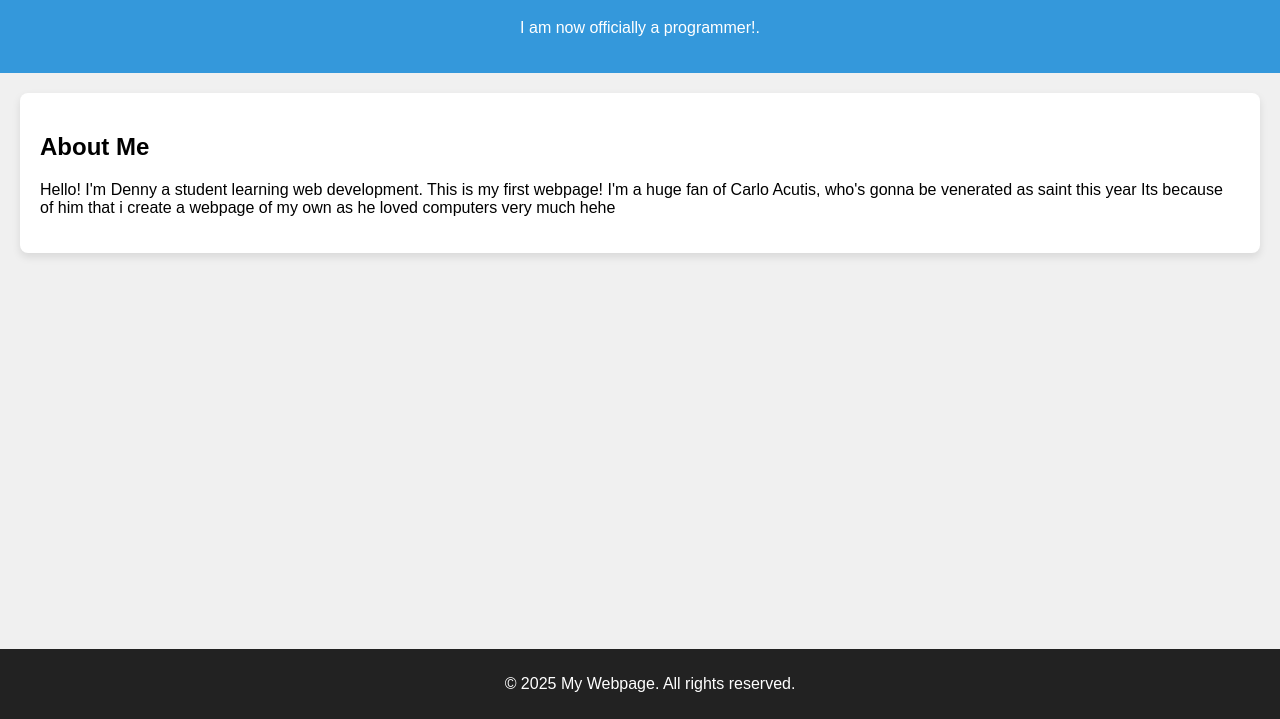
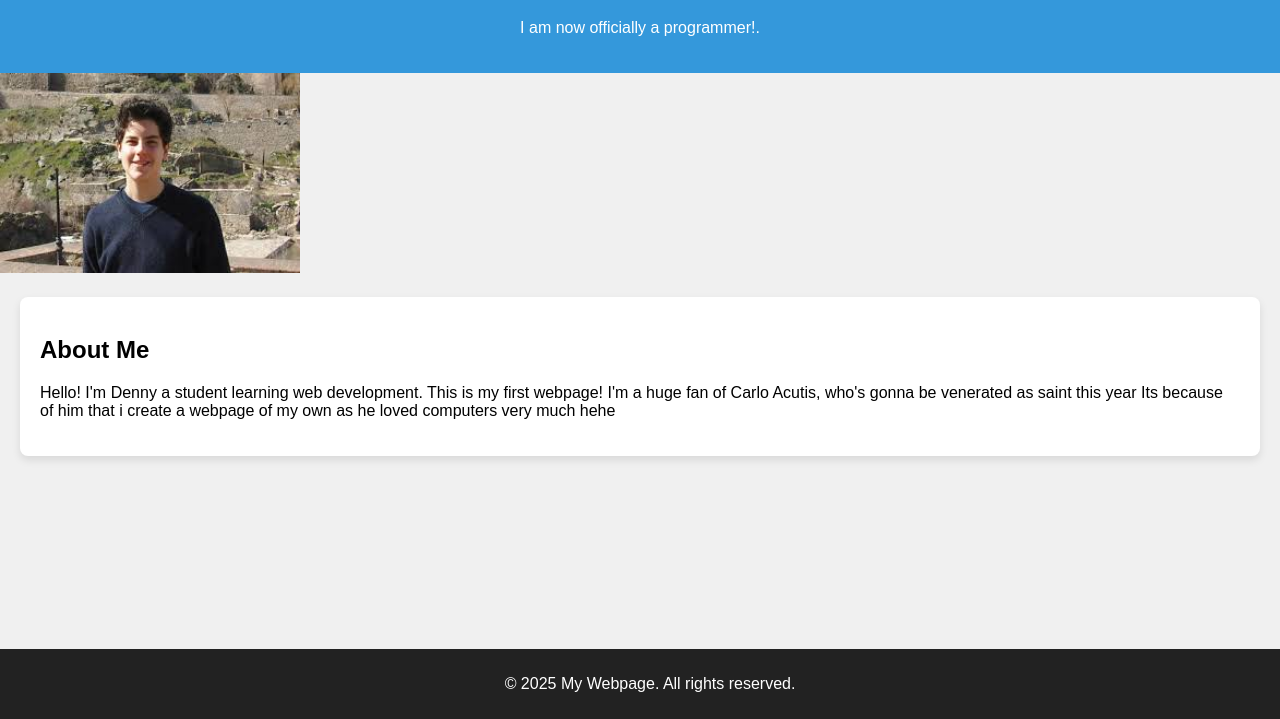
Before and after one commit to DennyJophy/DennyXWeb, a plain HTML site: page index.html in a window 1280 px wide. Shown: the part 81-800 px from the top of the page. Drawn offline with Linux system fonts and the light colour scheme.

Commit message:
Update index.html

```diff
--- a/index.html
+++ b/index.html
@@ -10,7 +10,7 @@
         <h1>Welcome !</h1>
         <p> I am now officially a programmer!.</p>
     </header>
-
+    <img src="download.jpg" alt="My Fav saint" width="300">
     <section>
         <h2>About Me</h2>
         <p>Hello! I'm Denny a student learning web development. This is my first webpage!
```
